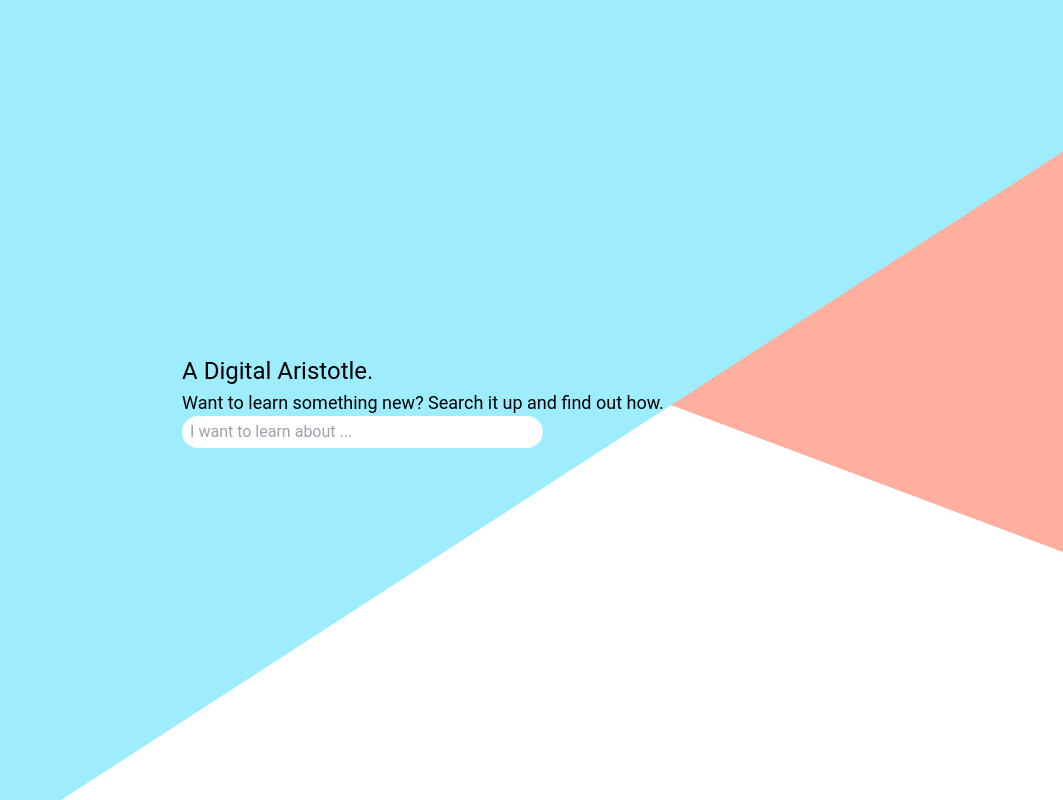
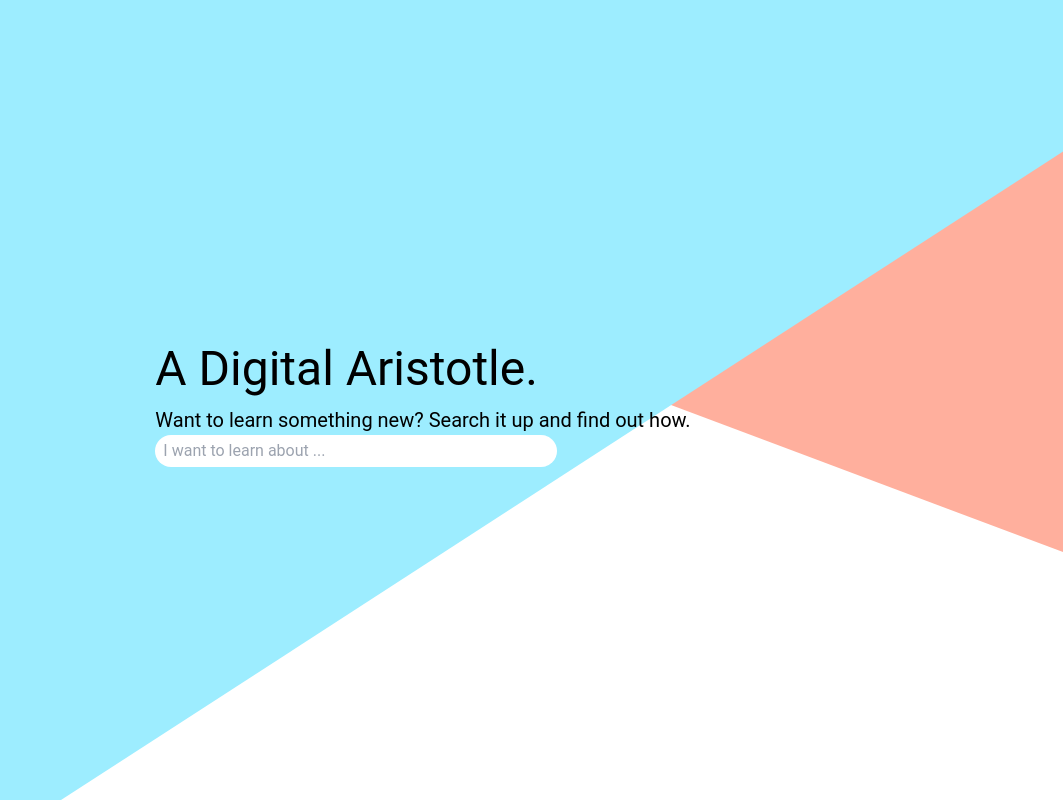
Before and after one commit to draymond63/Prerequisite-Tree, a Nuxt app: page / in a window 1280 px wide. Shown: the top 800 px of the page, without its empty margins (217-1280 px from the left). Built offline with nearby package versions, Linux system fonts and the light colour scheme.

Commit message:
Started topic page formatting

```diff
--- a/layouts/default.vue
+++ b/layouts/default.vue
@@ -7,6 +7,8 @@
       <SearchBar />
       <div />
     </header>
-    <slot />
+    <div class="px-16 py-2">
+      <slot />
+    </div>
   </div>
 </template>
--- a/pages/topic/[topic].vue
+++ b/pages/topic/[topic].vue
@@ -1,8 +1,15 @@
 <template>
   <div>
-    <h1>{{ data?.title }}</h1>
-    <p>{{ data?.description }}</p>
-    <img :src="data?.image" :alt="data?.title" />
+    <div>
+        <img :src="data?.image" :alt="data?.title" class="float-right max-w-lg mx-2" />
+        <div>
+          <h1 class="my-4">{{ data?.title }}</h1>
+        </div>
+        <p>{{ data?.description }}</p>
+        <a :href="'https://en.wikipedia.org/wiki/' + data?.title">
+          Learn more about {{ title }} here
+        </a>
+    </div>
     <h2>Prerequisites</h2>
     <div v-for="[prereq, prereqInfo] in Object.entries(data?.prereqs)" :key="prereq">
       <h3>{{ prereq }}</h3>
--- a/tailwind.config.ts
+++ b/tailwind.config.ts
@@ -31,12 +31,12 @@ module.exports = {
   plugins: [
     plugin(function({ addBase, theme }: { addBase: (...args: any) => void, theme: (...args: any) => void }) {
       addBase({
-        'h1': { fontSize: theme('fontSize.2xl') },
-        'h2': { fontSize: theme('fontSize.xl') },
-        'h3': { fontSize: theme('fontSize.lg') },
+        'h1': { fontSize: theme('fontSize.5xl') },
+        'h2': { fontSize: theme('fontSize.3xl') },
+        'h3': { fontSize: theme('fontSize.xl') },
         'p': {
-          fontSize: theme('fontSize.sm'),
-          fontWeight: theme('fontWeight.light'),
+          fontSize: theme('fontSize.md'),
+          fontWeight: '100',
         },
       })
     }),
```
Also changed, not shown: 1 other file (tests, documents, lock files or other folders).
